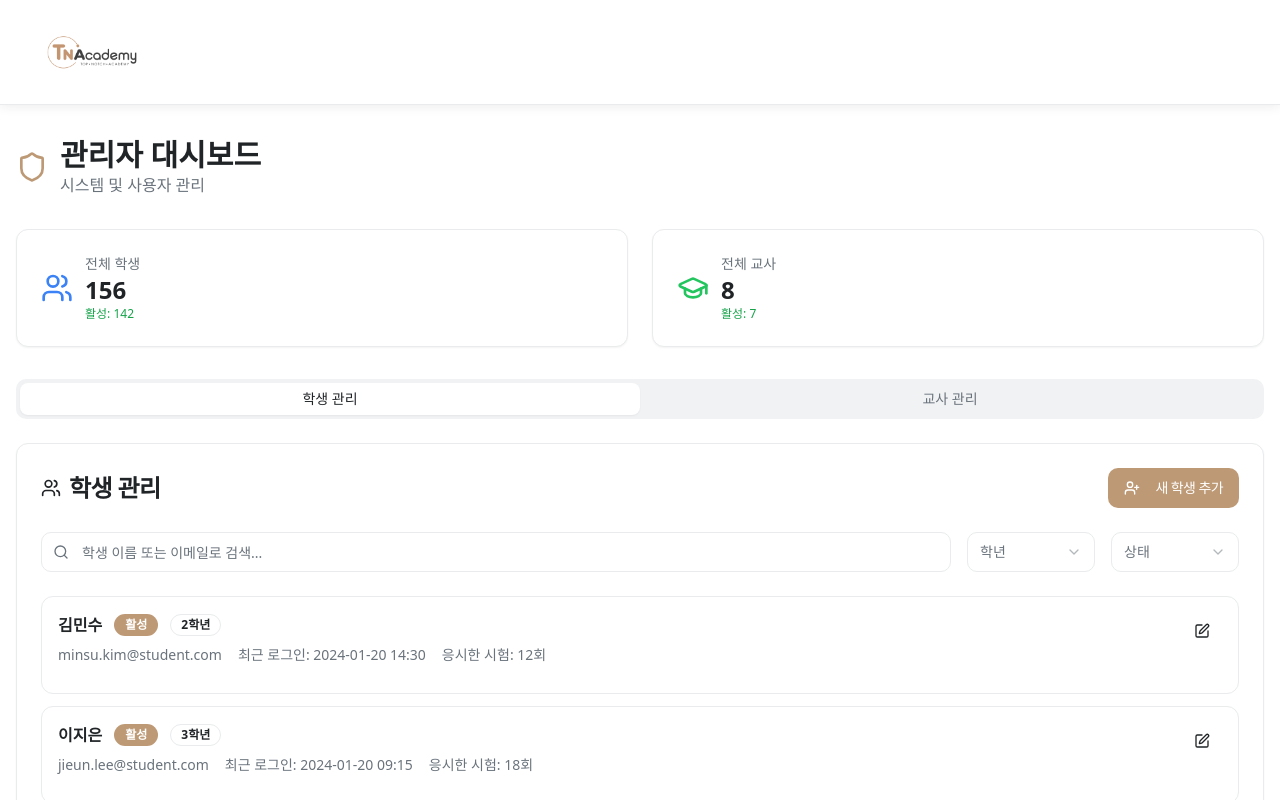
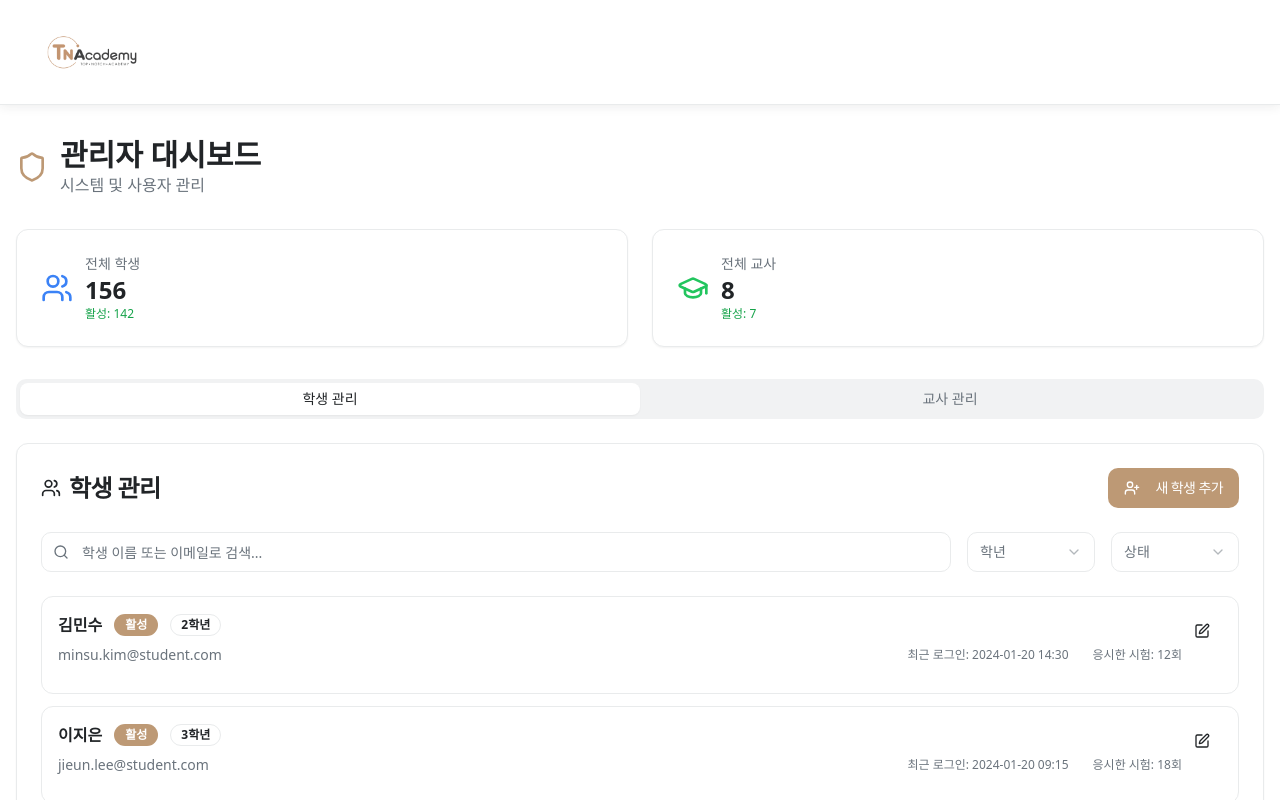
Before and after one commit to cgmlwjd/tn-ace-portal-09, a React (Vite) app: page /admin in a window 1280 px wide. Shown: the top 800 px of the page. Built offline with nearby package versions, Linux system fonts and the light colour scheme; the HTML template or start-up script is replaced by a standard one.

Commit message:
Refactor student info card layout

```diff
--- a/src/pages/AdminDashboard.tsx
+++ b/src/pages/AdminDashboard.tsx
@@ -261,10 +261,12 @@ export default function AdminDashboard() {
                               </Badge>
                               <Badge variant="outline">{student.grade}</Badge>
                             </div>
-                            <div className="flex items-center space-x-4 text-sm text-muted-foreground">
-                              <span>{student.email}</span>
-                              <span>최근 로그인: {student.lastLogin}</span>
-                              <span>응시한 시험: {student.examsTaken}회</span>
+                            <div className="flex flex-col sm:flex-row sm:justify-between sm:items-center gap-2 sm:gap-4">
+                              <span className="text-sm text-muted-foreground">{student.email}</span>
+                              <div className="flex flex-col sm:flex-row gap-2 sm:gap-6 text-xs text-muted-foreground">
+                                <span>최근 로그인: {student.lastLogin}</span>
+                                <span>응시한 시험: {student.examsTaken}회</span>
+                              </div>
                             </div>
                           </div>
                           <div className="flex items-center space-x-2">
```
